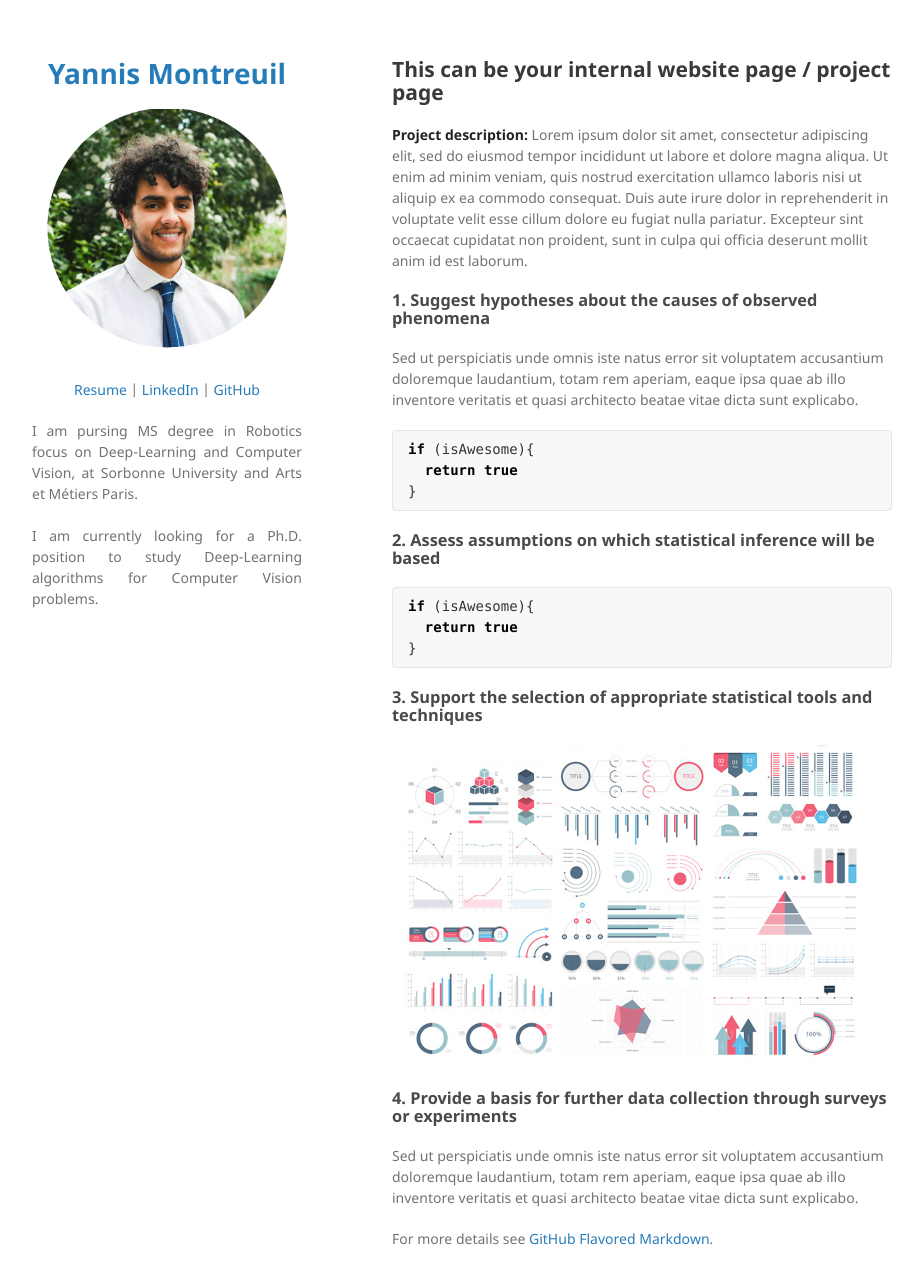
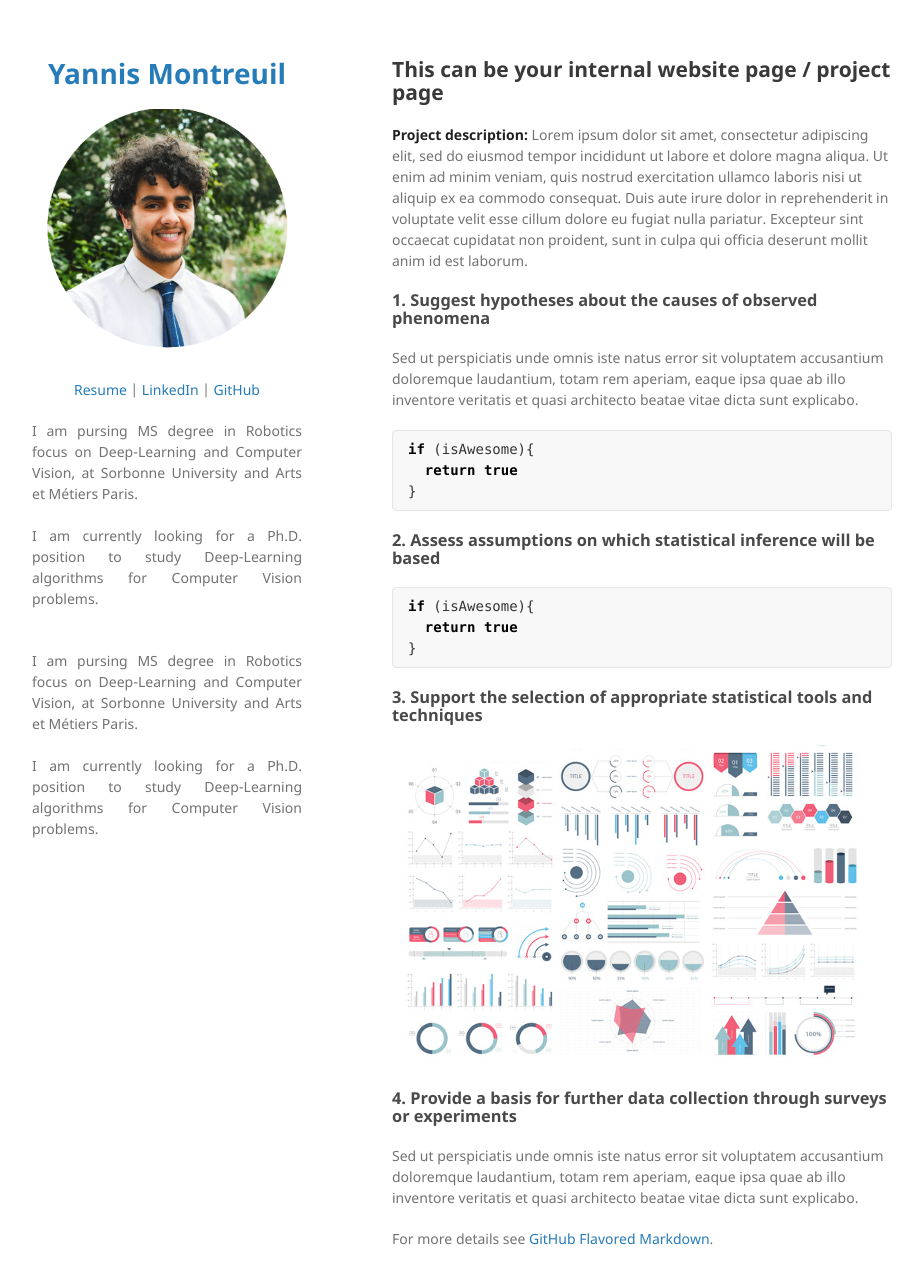
Before and after one commit to Yannis-98/yannis-98.github.io, a Jekyll site: the page built from sample_page.md, in a window 1280 px wide and 1319 px high. Shown: the top 1284 px of the window, without its empty margins (178-1101 px from the left). Built offline with Jekyll 4.4.1, drawn with Linux system fonts in a browser that asks for light colours; our own code applies the rules of GitHub Pages for plain Markdown files.

Commit message:
Update _config.yml

```diff
--- a/_config.yml
+++ b/_config.yml
@@ -16,6 +16,12 @@ description:
   <br><br>
   </p>
 
+  <p align="justify">
+  I am pursing MS degree in Robotics focus on Deep-Learning and Computer Vision, at Sorbonne University and Arts et Métiers Paris.
+  <br><br>
+  I am currently looking for a Ph.D. position to study Deep-Learning algorithms for Computer Vision problems.
+  <br><br>
+  </p>
 
 
 theme: jekyll-theme-minimal
```
